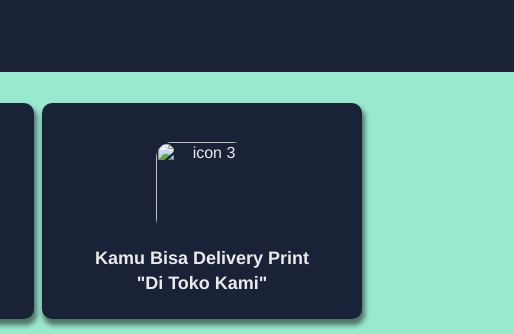
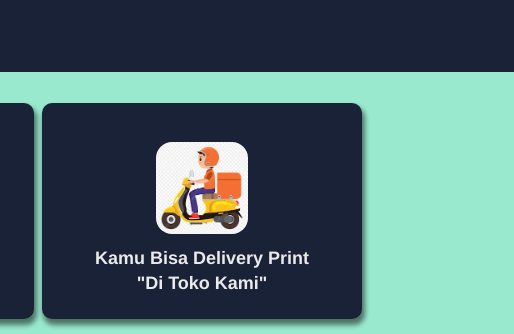
Before and after one commit to verrysim/hanvy-print-online-website, a plain HTML site: page index.html in a window 1280 px wide. Shown: the part 801-1135 px from the top of the page, 766-1280 px from the left. Drawn offline with Linux system fonts and the light colour scheme; files whose address does not match are found by name.

Commit message:
Update index.html

```diff
--- a/index.html
+++ b/index.html
@@ -50,7 +50,7 @@
                             <p class="card-description">"Whatsapp"</p>
                     </div>
                     <div class="card-hanvy">
-                            <img src="assets/icon/delivery.png" alt="icon 3" class="icon" />
+                            <img src="assets/icon/delivery.jpg" alt="icon 3" class="icon" />
                             <p class="card-title">Kamu Bisa Delivery Print</p>
                             <p class="card-description">"Di Toko Kami"</p>
                     </div>
```
